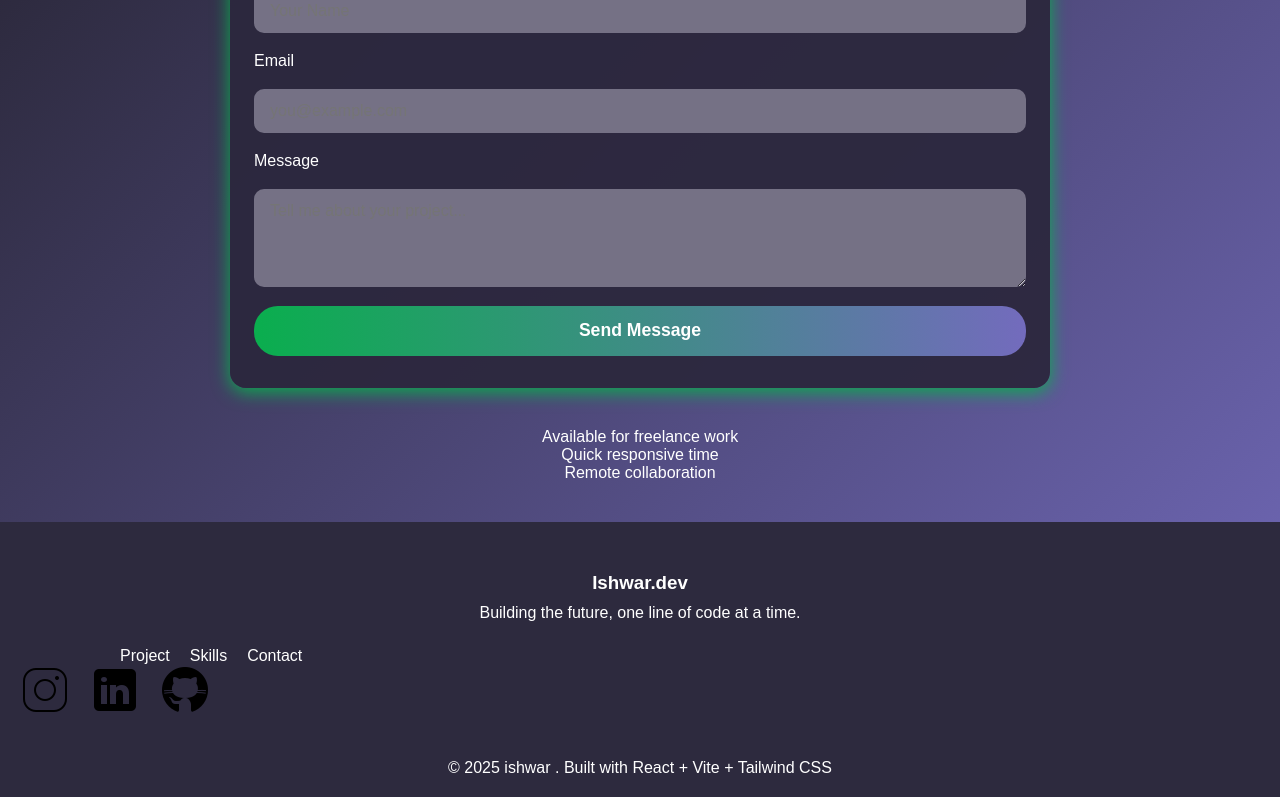
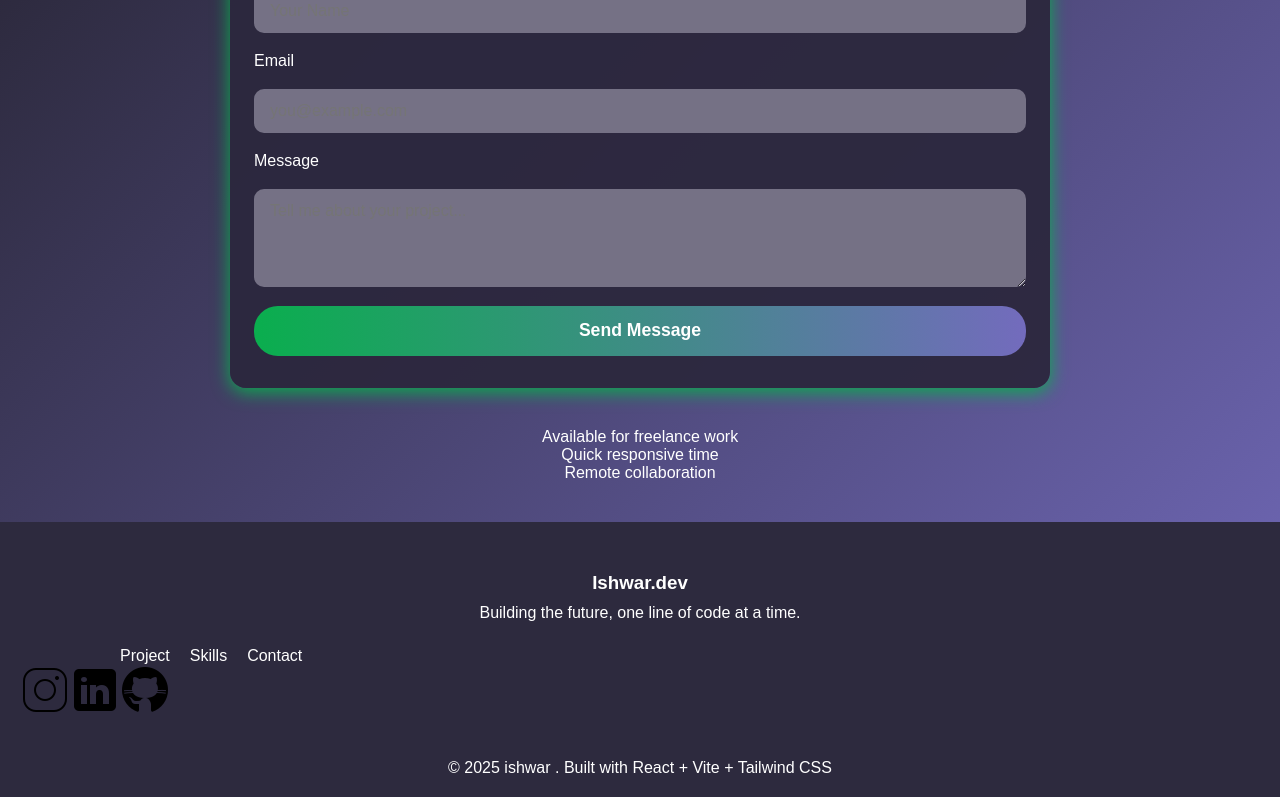
Before and after one commit to codingadventure0/web-wizard, a React (Vite) app: page / in a window 1280 px wide. Shown: the part 3149-3946 px from the top of the page. Built offline with nearby package versions, Linux system fonts and the light colour scheme.

Commit message:
updating..

```diff
--- a/src/component/Footer.css
+++ b/src/component/Footer.css
@@ -28,7 +28,7 @@
 }
 
 .social-icons a {
-  margin-right: 20px;
+  /* margin-right: 20px; */
   color: white;
 }
 
```
